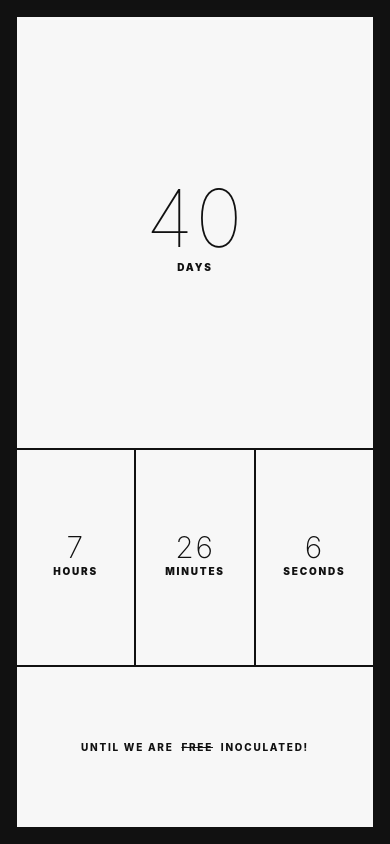
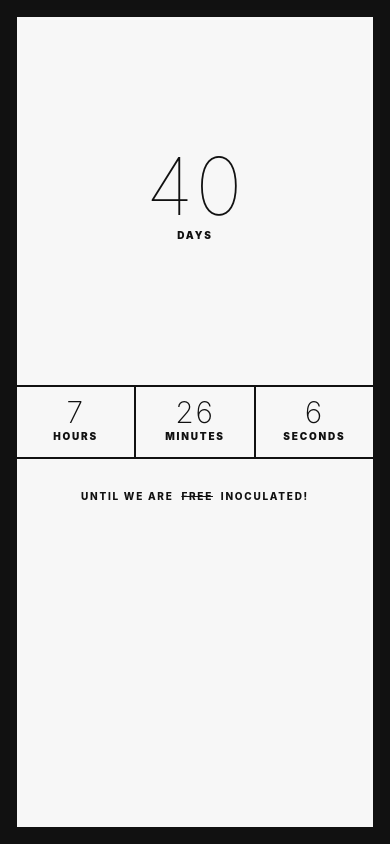
Before and after one commit to aharvard/inoculation-countdown, a Svelte app: page / in a window 390 px wide. Built offline with nearby package versions, Linux system fonts and the light colour scheme.

Commit message:
updates content

```diff
--- a/src/App.svelte
+++ b/src/App.svelte
@@ -114,4 +114,15 @@
     display: flex;
     align-items: center;
   }
+
+  @media (max-width: 600px) {
+    main {
+      grid-template-rows: 1fr auto 1fr;
+    }
+
+    #remain {
+      align-items: flex-start;
+      padding-top: 2rem;
+    }
+  }
 </style>
```
